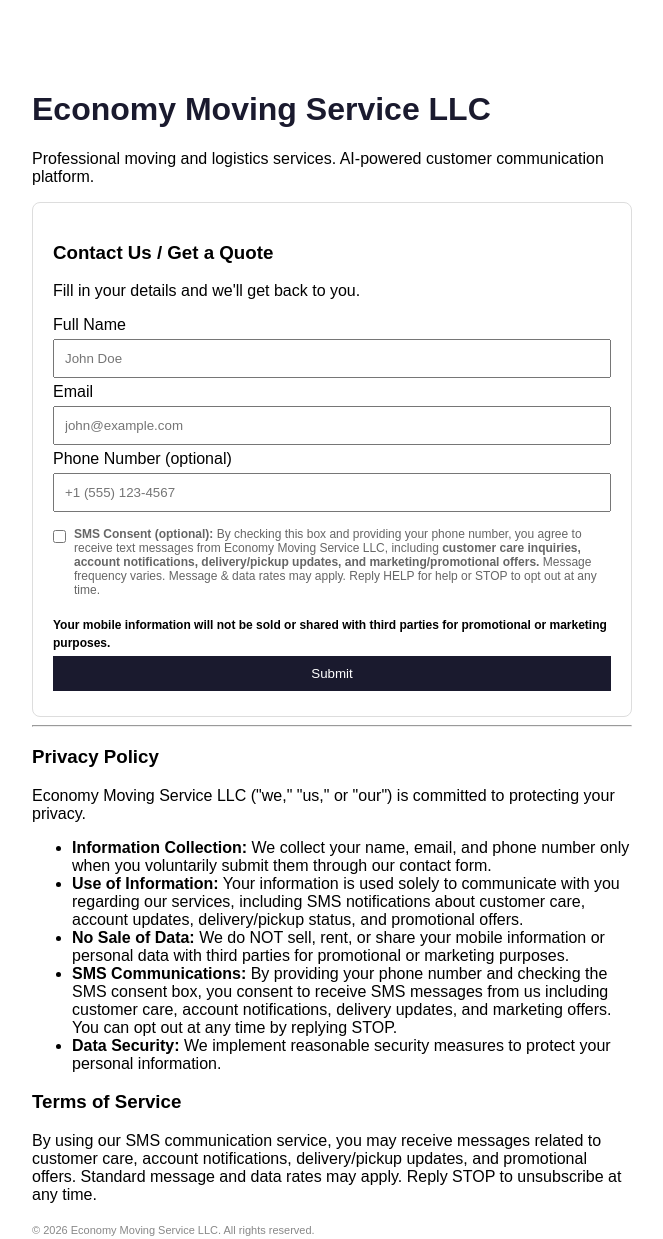
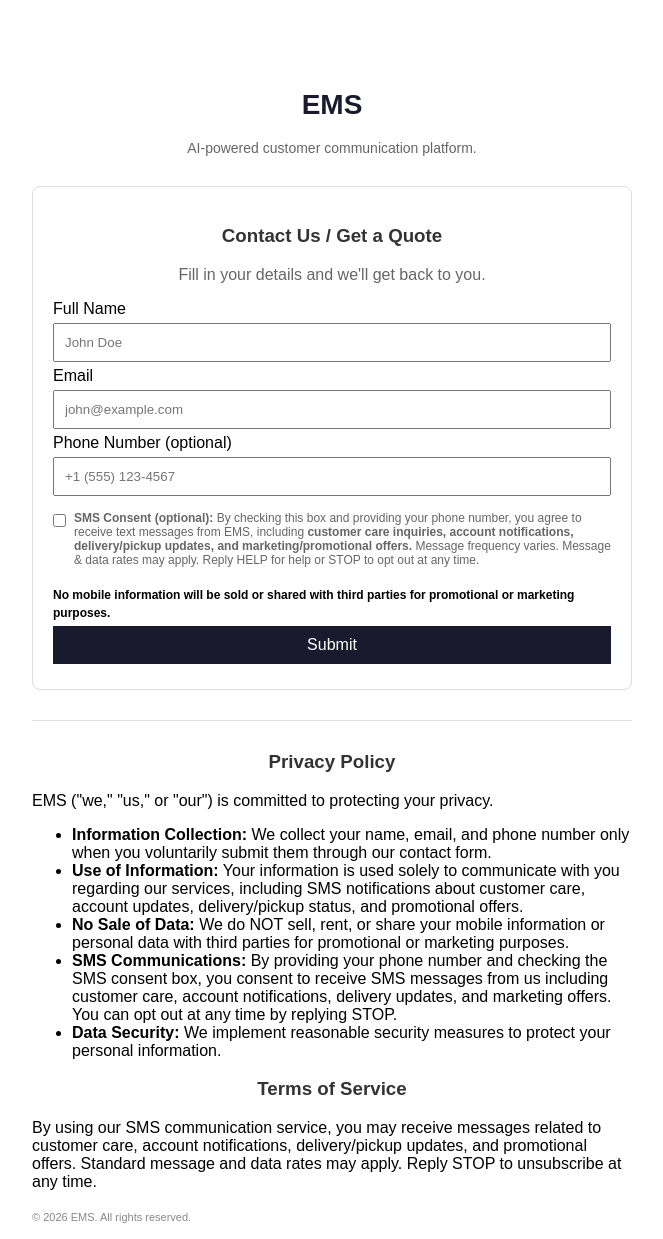
Before and after one commit to localservs-prog/economy-moving, a plain HTML site: page index.html in a window 1280 px wide. Shown: the whole page, without its empty margins (308-971 px from the left). Drawn offline with Linux system fonts and the light colour scheme.

Commit message:
Rebrand to EMS, center heading, add opt-in screenshot

```diff
--- a/index.html
+++ b/index.html
@@ -3,56 +3,52 @@
 <head>
 <meta charset="UTF-8">
 <meta name="viewport" content="width=device-width, initial-scale=1.0">
-<title>Economy Moving Service LLC - SMS Communications</title>
+<title>EMS — SMS Communications</title>
 <style>
 body { font-family: Arial, sans-serif; max-width: 600px; margin: 50px auto; padding: 20px; }
-h1 { color: #1a1a2e; }
+h1 { color: #1a1a2e; text-align: center; font-size: 28px; }
+h3 { text-align: center; color: #333; }
+.tagline { text-align: center; color: #666; font-size: 14px; margin-bottom: 30px; }
 .form { border: 1px solid #ddd; padding: 20px; border-radius: 8px; }
 input, button { padding: 10px; margin: 5px 0; width: 100%; box-sizing: border-box; }
-button { background: #1a1a2e; color: white; border: none; cursor: pointer; }
+button { background: #1a1a2e; color: white; border: none; cursor: pointer; font-size: 16px; }
 .checkbox-group { display: flex; align-items: flex-start; gap: 8px; margin-top: 10px; }
 .checkbox-group input[type="checkbox"] { width: auto; margin-top: 3px; flex-shrink: 0; }
 .consent { font-size: 12px; color: #666; }
 small { font-size: 11px; color: #888; }
+hr { margin: 30px 0; border: none; border-top: 1px solid #ddd; }
 </style>
 </head>
 <body>
-<h1>Economy Moving Service LLC</h1>
-<p>Professional moving and logistics services. AI-powered customer communication platform.</p>
-
+<h1>EMS</h1>
+<p class="tagline">AI-powered customer communication platform.</p>
 <div class="form">
 <h3>Contact Us / Get a Quote</h3>
-<p>Fill in your details and we'll get back to you.</p>
+<p style="text-align:center;color:#666;">Fill in your details and we'll get back to you.</p>
 <form onsubmit="alert('Thank you! We will contact you shortly.'); return false;">
 <label>Full Name</label>
 <input type="text" placeholder="John Doe" required>
-
 <label>Email</label>
 <input type="email" placeholder="john@example.com" required>
-
 <label>Phone Number (optional)</label>
 <input type="tel" placeholder="+1 (555) 123-4567">
-
 <div class="checkbox-group">
 <input type="checkbox" id="sms-consent">
 <label for="sms-consent" class="consent">
 <strong>SMS Consent (optional):</strong> By checking this box and providing your phone number,
-you agree to receive text messages from Economy Moving Service LLC, including
+you agree to receive text messages from EMS, including
 <strong>customer care inquiries, account notifications, delivery/pickup updates, and marketing/promotional offers.</strong>
-Message frequency varies. Message & data rates may apply. Reply HELP for help or STOP to opt out at any time.
+Message frequency varies. Message &amp; data rates may apply. Reply HELP for help or STOP to opt out at any time.
 </label>
 </div>
-
 <br>
-<strong style="font-size: 12px;">Your mobile information will not be sold or shared with third parties for promotional or marketing purposes.</strong>
-
+<strong style="font-size: 12px;">No mobile information will be sold or shared with third parties for promotional or marketing purposes.</strong>
 <button type="submit">Submit</button>
 </form>
 </div>
-
 <hr>
 <h3>Privacy Policy</h3>
-<p>Economy Moving Service LLC ("we," "us," or "our") is committed to protecting your privacy.</p>
+<p>EMS ("we," "us," or "our") is committed to protecting your privacy.</p>
 <ul>
 <li><strong>Information Collection:</strong> We collect your name, email, and phone number only when you voluntarily submit them through our contact form.</li>
 <li><strong>Use of Information:</strong> Your information is used solely to communicate with you regarding our services, including SMS notifications about customer care, account updates, delivery/pickup status, and promotional offers.</li>
@@ -60,10 +56,8 @@ Message frequency varies. Message & data rates may apply. Reply HELP for help or
 <li><strong>SMS Communications:</strong> By providing your phone number and checking the SMS consent box, you consent to receive SMS messages from us including customer care, account notifications, delivery updates, and marketing offers. You can opt out at any time by replying STOP.</li>
 <li><strong>Data Security:</strong> We implement reasonable security measures to protect your personal information.</li>
 </ul>
-
 <h3>Terms of Service</h3>
 <p>By using our SMS communication service, you may receive messages related to customer care, account notifications, delivery/pickup updates, and promotional offers. Standard message and data rates may apply. Reply STOP to unsubscribe at any time.</p>
-
-<small>© 2026 Economy Moving Service LLC. All rights reserved.</small>
+<small>&copy; 2026 EMS. All rights reserved.</small>
 </body>
 </html>
```
Also changed, not shown: optin_form.jpg (added).
